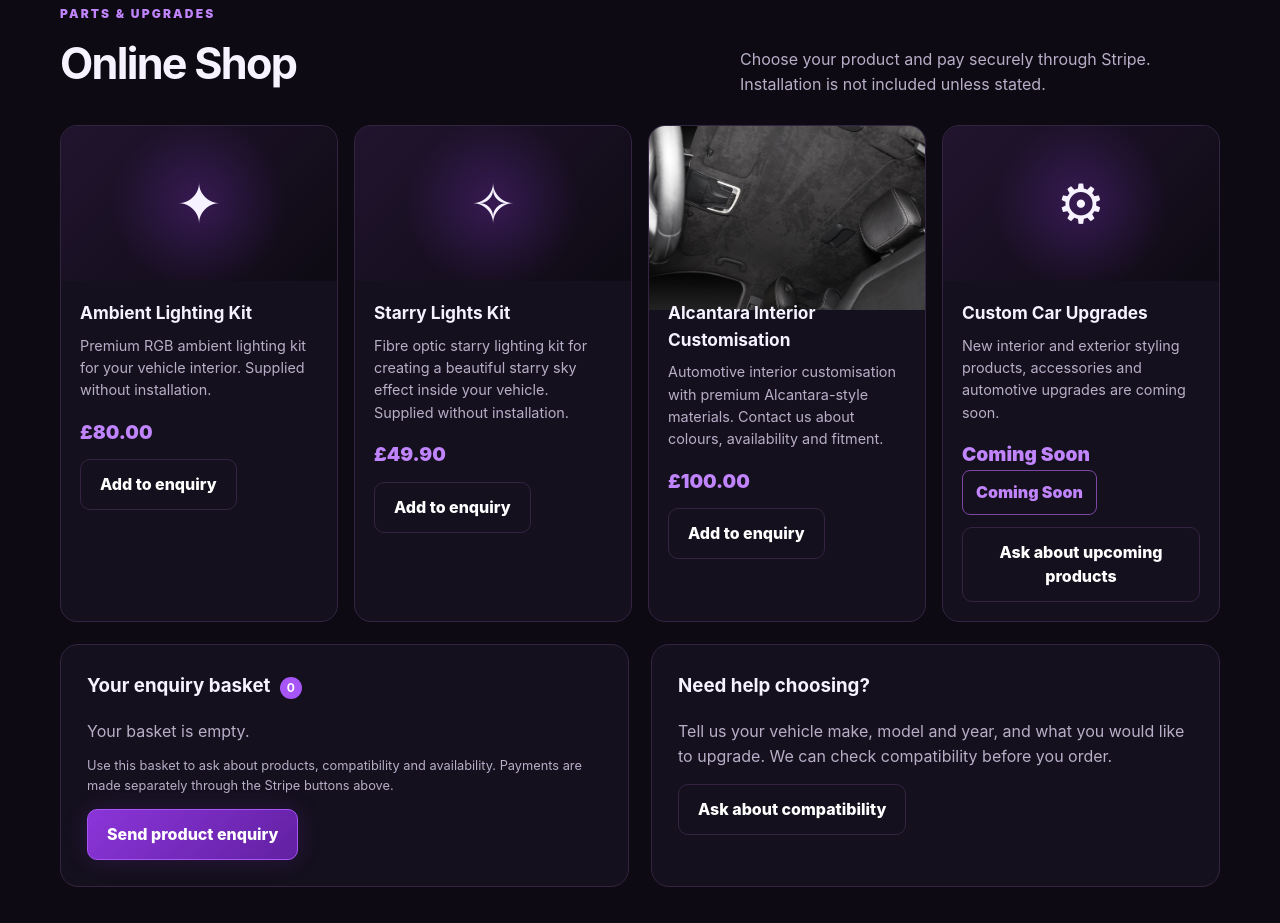
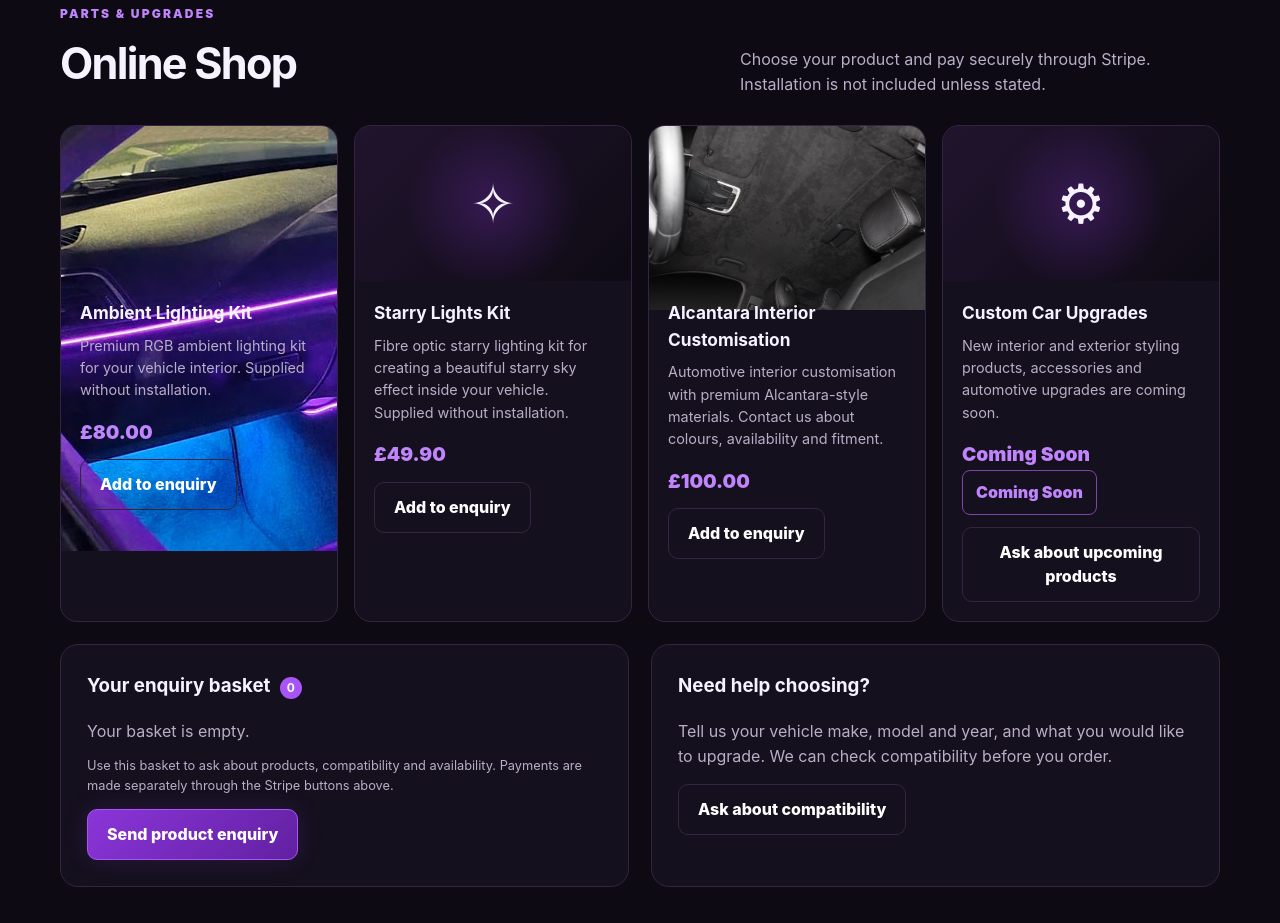
Before and after one commit to RichardsDetailing/-richards-detailing, a plain HTML site: page index.html in a window 1280 px wide. Shown: the part 1440-2363 px from the top of the page. Drawn offline with Linux system fonts and the light colour scheme.

Commit message:
Replace ambient lighting card with image and button

```diff
--- a/index.html
+++ b/index.html
@@ -191,10 +191,14 @@
 
 <!-- AMBIENT LIGHTING - £80 -->
 <article class="card">
-          <div class="visual">✦</div>
+  <div class="visual">
+    <img src="IMG_5772.jpeg" alt="Premium RGB ambient lighting in car interior">
+  </div>
+
   <div class="card-body">
     <h3>Ambient Lighting Kit</h3>
     <p>Premium RGB ambient lighting kit for your vehicle interior. Supplied without installation.</p>
+
     <div class="price">£80.00</div>
 
     <stripe-buy-button
@@ -202,7 +206,9 @@
       publishable-key="pk_live_51UcnBO2Ye2R0brBFTMIQ4BevkMUOhNWJCzULQ1JVtMeIRrwD8hCFh7DmUBBzJJPU0pRqhRqK9ispHCSpr9R10Jw700MnN0hlWh">
     </stripe-buy-button>
 
-            <button class="btn secondary add" data-name="Ambient Lighting Kit - £80">Add to enquiry</button>
+    <button class="btn secondary add" data-name="Ambient Lighting Kit - £80">
+      Add to enquiry
+    </button>
   </div>
 </article>
 
```
Lines whose indentation alone changed are shown as unchanged.
